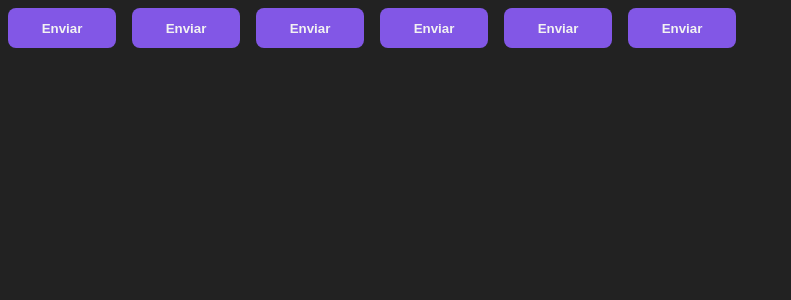
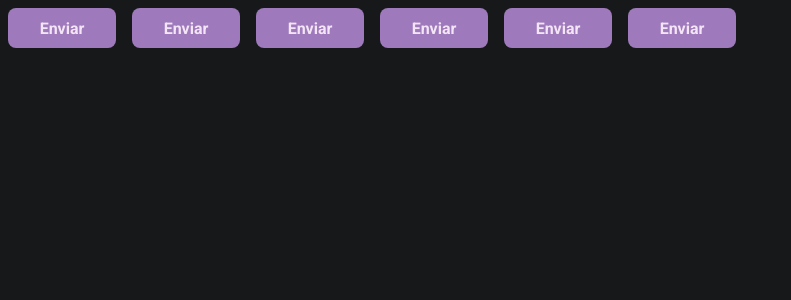
Before and after one commit to mateusfsdev/ignite-timer2, a React (Vite) app: page / in a window 1280 px wide. Shown: the top 300 px of the page, without its empty margins (0-791 px from the left). Built offline with nearby package versions, Linux system fonts and the light colour scheme.

Commit message:
create palet color theme 👽😛👽

```diff
--- a/index.html
+++ b/index.html
@@ -2,6 +2,9 @@
 <html lang="en">
   <head>
     <meta charset="UTF-8" />
+    <link rel="preconnect" href="https://fonts.googleapis.com">
+    <link rel="preconnect" href="https://fonts.gstatic.com" crossorigin>
+    <link href="https://fonts.googleapis.com/css2?family=Roboto+Mono:ital,wght@0,100..700;1,100..700&family=Roboto:ital,wght@0,100;0,300;0,400;0,500;0,700;0,900;1,100;1,300;1,400;1,500;1,700;1,900&display=swap" rel="stylesheet">
     <meta name="viewport" content="width=device-width, initial-scale=1.0" />
     <title>Ignite timer</title>
   </head>
--- a/src/components/button.styles.ts
+++ b/src/components/button.styles.ts
@@ -24,17 +24,17 @@
   margin: 8px;
   font-weight: 600;
 
-  background-color: ${ props => props.theme.light };
-  color: ${ props => props.theme.white };
+  background-color: ${ props => props.theme['purple-400'] };
+  color: ${ props => props.theme['purple-100'] };
 
 
   &:hover{
     cursor: pointer;
     transform: scale(1.05);
     transition: all 0.2s ease-in-out;
-    background-color: ${ props => props.theme.primary };
+    background-color: ${ props => props.theme['purple-500'] };
     color: ${ props => props.theme.white };
-    box-shadow: ${ props => props.theme.primary}  3px 4px 4px;
+    box-shadow: ${ props => props.theme['purple-700']	}  3px 4px 4px;
   }
 
 `
--- a/src/styles/global.ts
+++ b/src/styles/global.ts
@@ -7,7 +7,21 @@
   box-sizing: border-box;
 }
 body {
-  background-color: ${ props => props.theme.zinc };
-  color: ${ props => props.theme.white };
+  background-color: ${ props => props.theme['gray-950'] };
+  color: ${ props => props.theme['gray-300'] };
+}
+
+:focus{
+  outline: 0;
+  box-shadow: 0 0 0 0.2rem ${ props => props.theme['purple-500'] }
+}
+
+body,
+input,
+textarea,
+button {
+  font-family: 'Roboto', sans-serif;
+  font-weight: 400;
+  font-size: 1rem;
 }
 `
--- a/src/styles/themes/default.ts
+++ b/src/styles/themes/default.ts
@@ -1,9 +1,35 @@
 export const defaultTheme = {
-  primary: '#553a94',
-  secondary: 'violet',
-  light: '#8257e6',
-  danger: 'red',
-  sucsses: 'green',
   white: '#f2f2f2',
-  zinc: '#222222'
+
+  yellow500: "#F7C642",
+
+  green100: "#ACFCD9",
+  green300: "#7EDCC0",
+  green500: "#50BBA6",
+
+  red500: '#ab222e',
+  red700: '#7a1921',
+
+  'gray-50': '#f8f9fa',
+  'gray-100': '#f1f3f5',
+  'gray-200': '#e9ecef',
+  'gray-300': '#dee2e6',
+  'gray-400': '#ced4da',
+  'gray-500': '#adb5bd',
+  'gray-600': '#6c757d',
+  'gray-700': '#495057',
+  'gray-800': '#343a40',
+  'gray-900': '#212529',
+  'gray-950': '#161819',
+
+  'purple-100': '#f3e5f5',
+  'purple-200': '#e1bee7',
+  'purple-300': '#ce93d8',
+  'purple-400': '#9E79BB',
+  'purple-500': '#8B6DAA',
+  'purple-600': '#665687',
+  'purple-700': '#40305D',
+  'purple-800': '#2D1D48',
+  'purple-900': '#190933',
+
 }
```
